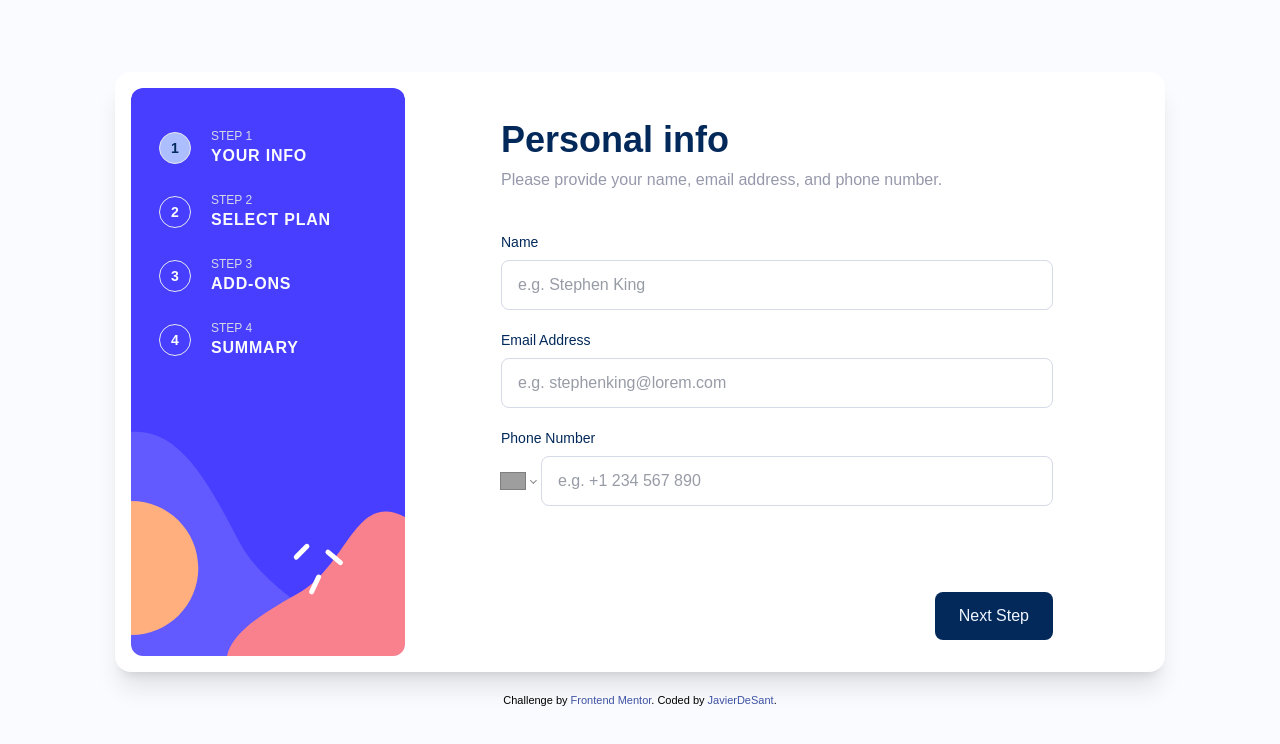
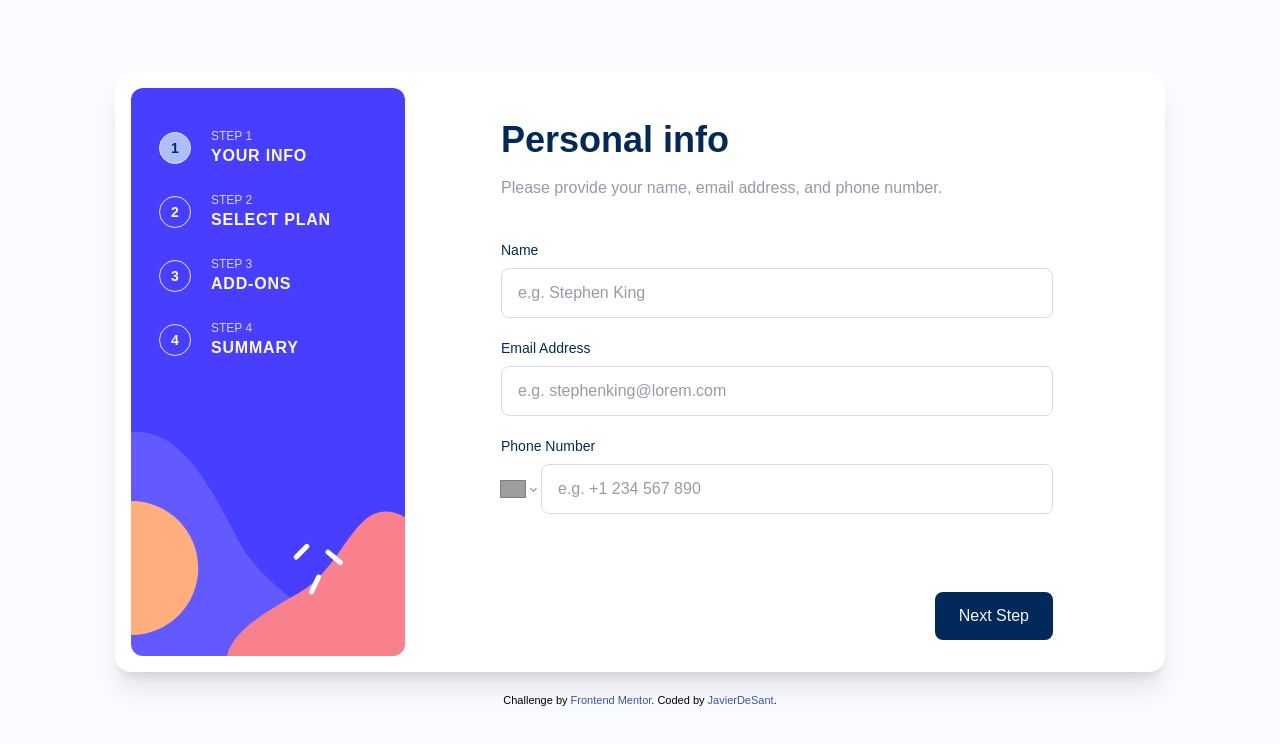
Before and after one commit to javierdesant/multistep-form, a React (Vite) app: page / in a window 1280 px wide. Shown: the top 744 px of the page. Built offline with nearby package versions, Linux system fonts and the light colour scheme; grey boxes are pictures that could not be loaded.

Commit message:
style(form): add more mb to titles

```diff
--- a/src/index.css
+++ b/src/index.css
@@ -8,7 +8,7 @@
   }
 
   h1 {
-    @apply text-4xl font-bold text-brand-marine-blue mb-2 mt-8
+    @apply text-4xl font-bold text-brand-marine-blue mb-4 mt-8
   }
 
   p {
```
